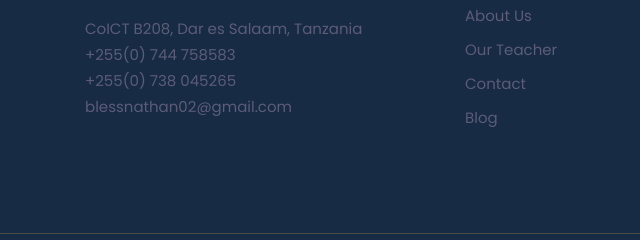
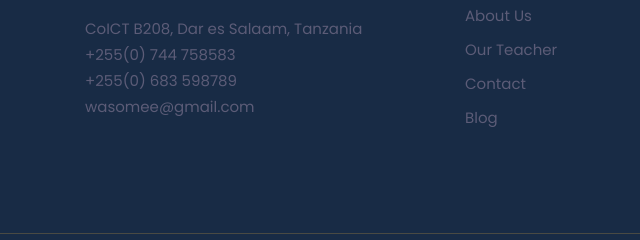
Before and after one commit to blessnathan01/wasomee, a plain HTML site: page index.html in a window 1280 px wide. Shown: the part 6991-7231 px from the top of the page, 0-640 px from the left. Drawn offline with Linux system fonts and the light colour scheme; some packages are replaced by stand-ins of ours.

Commit message:
Update README.md and index.html

```diff
--- a/index.html
+++ b/index.html
@@ -687,10 +687,10 @@
                                 <a class="text-color" href="tel:+255738045265">+255(0) 744 758583</a>
                             </li>
                             <li class="mb-2">
-                                <a class="text-color" href="tel:+255738045265">+255(0) 738 045265</a>
+                                <a class="text-color" href="tel:+255683598789">+255(0) 683 598789</a>
                             </li>
                             <li class="mb-2">
-                                <a class="text-color" href="mailto:blessnathan02@gmail.com">blessnathan02@gmail.com</a>
+                                <a class="text-color" href="mailto:wasomee@gmail.com">wasomee@gmail.com</a>
                             </li>
                         </ul>
                     </div>
```
Also changed, not shown: 1 other file.
